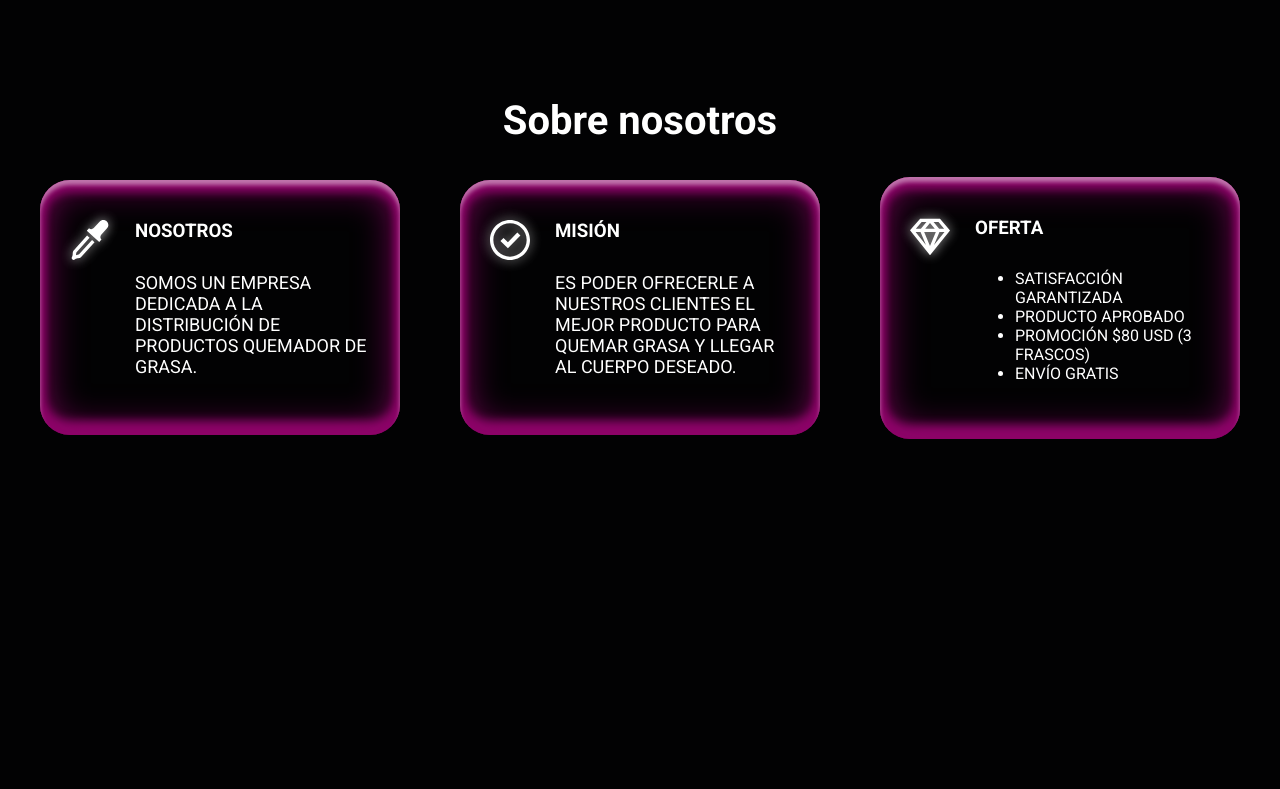
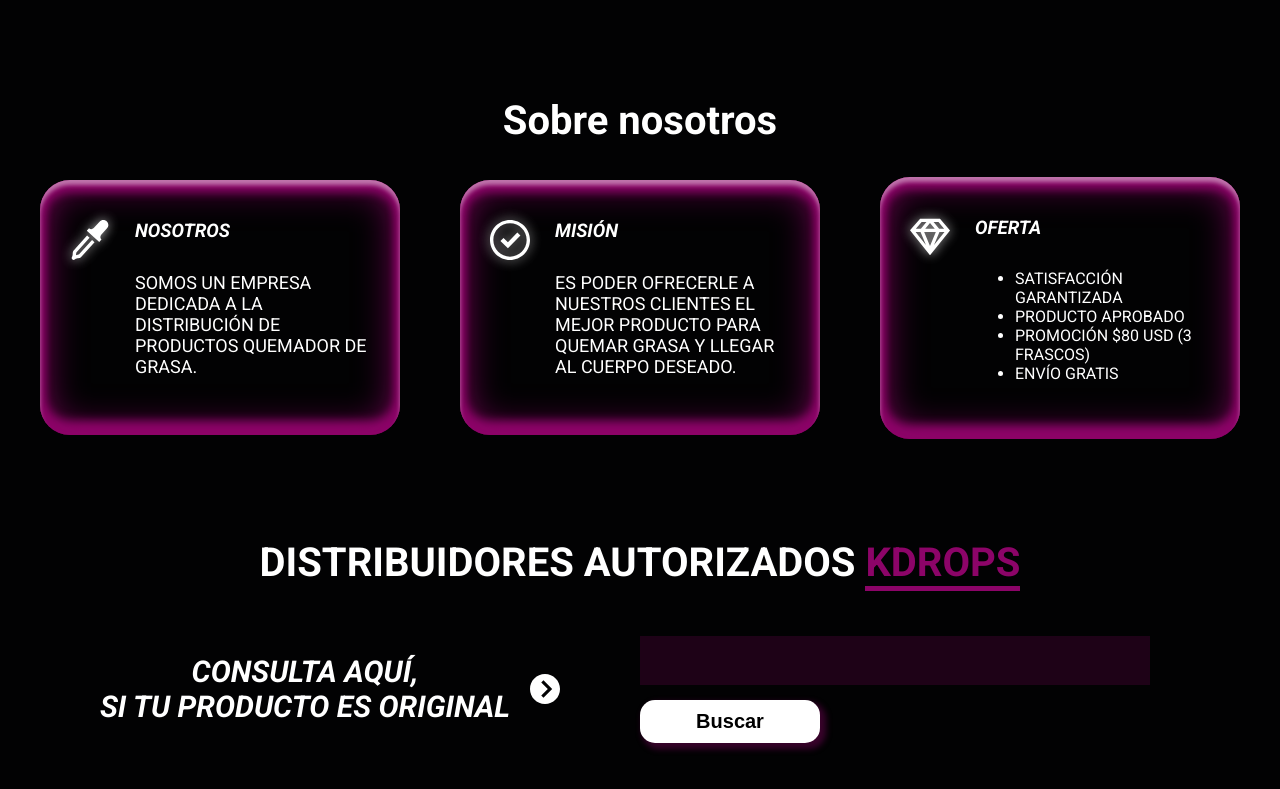
Before and after one commit to darideveloper/kdropshealthybody, a plain HTML site: page index.html in a window 1280 px wide. Shown: the part 694-1483 px from the top of the page. Drawn offline with Linux system fonts and the light colour scheme.

Commit message:
check layout

```diff
--- a/css/_base.sass
+++ b/css/_base.sass
@@ -51,17 +51,17 @@
 h1, h2
     text-align: center
 
+    span
+        color: $color_a
+        font-weight: bold
+        border-bottom: 5px solid $color_a
+        display: inline-block
+
 h1
     font-size: 60px
     text-align: center
     margin: 0
     margin-top: 100px
-
-    span
-        color: $color_a
-        font-weight: bold
-        border-bottom: 5px solid $color_a
-        display: inline-block
 
     @media screen and (max-width: 800px)
         font-size: 40px
@@ -70,3 +70,6 @@
 h2
     font-size: 40px
     margin-top: 100px
+
+h3
+    font-style: italic
--- a/css/_buttons.sass
+++ b/css/_buttons.sass
@@ -1,3 +1,13 @@
+@mixin btn-shadow ($shadow-color)
+    box-shadow: 4px 4px 6px 2px rgba($shadow-color, 0.4)
+
+    &:hover
+        box-shadow: 4px 4px 6px 2px rgba($shadow-color, 1)
+        text-decoration: underline
+
+    &:active
+        box-shadow: 4px 4px 6px 2px rgba($shadow-color, 0.4) inset
+
 .btn
     background-color: $color_b
     padding: 10px 20px
@@ -5,14 +15,12 @@
     border-radius: 15px
     font-weight: bold
     border: none
-    box-shadow: 4px 4px 6px 2px rgba($color_c, 0.4)
+    @include btn-shadow($color_c)
 
-    &:hover
-        box-shadow: 4px 4px 6px 2px rgba($color_c, 1)
-        text-decoration: underline
 
-    &:active
-        box-shadow: 4px 4px 6px 2px rgba($color_c, 0.4) inset
+    &.onblack
+        @include btn-shadow($color_a)
+
 
     &:disabled, &.disabled
         box-shadow: none
--- a/css/_checker.sass
+++ b/css/_checker.sass
@@ -0,0 +1,55 @@
+.checker
+    display: grid
+    align-items: center
+    justify-content: center
+    margin: 0 auto
+    grid-template-columns: repeat(2, 1fr)
+
+    .left
+        display: flex
+        align-items: center
+        justify-content: center
+
+        h3
+            font-size: 30px
+            text-align: center
+
+        svg
+            fill: $color_b
+            width: 30px
+            height: 30px
+            margin: 20px
+
+    .right
+        display: flex
+        flex-direction: column
+
+        input
+            font-size: 25px
+            padding: 10px 15px
+            border: none
+            outline: none
+            width: 80%
+            background-color: rgba($color_a, 0.2)
+            color: $color_b
+            margin-bottom: 15px
+
+            &:focus
+                border: none
+                outline: none
+                background-color: rgba($color_a, 0.4)
+                border-bottom: 5px solid rgba($color_a, 0.5)
+
+            // Disable buttons
+            &::-webkit-outer-spin-button, &::-webkit-inner-spin-button
+                -webkit-appearance: none
+                margin: 0
+
+            &[type=number]
+                -moz-appearance: textfield
+
+        button
+            width: 180px
+
+        .alert
+            display: none
--- a/index.html
+++ b/index.html
@@ -227,8 +227,32 @@
             </article>
         </section>
 
-        <section class="checker" id="checker">
-
+        <h2>DISTRIBUIDORES AUTORIZADOS <span>KDROPS</span></h2>
+        <section class="checker regular-width" id="checker">
+            <div class="left">
+                <h3>
+                    CONSULTA AQUÍ,
+                    <br>
+                    SI TU PRODUCTO ES ORIGINAL
+                </h3>
+                <div class="right">
+                    <svg>
+                        <use xlink:href="#svg-arrow"></use>
+                    </svg>
+                </div>
+            </div>
+            <div class="right">
+                <input type="number">
+                <button id="check-btn" class="btn onblack">Buscar</button>
+                <section id="alert" role="alert">
+                    <p class="alert">
+                        CÓDIGO 45465654 NO ENCONTRADO EN LA BASE DE DATOS, TU PRODUCTO PODRÍA SER FALSIFICADO, CONSULTA A NUESTRO ASESOR
+                        <a href="">
+                            3017505865
+                        </a>
+                    </p>
+                </section>
+            </div>
         </section>
 
 
```
Also changed, not shown: css/styles.css.
